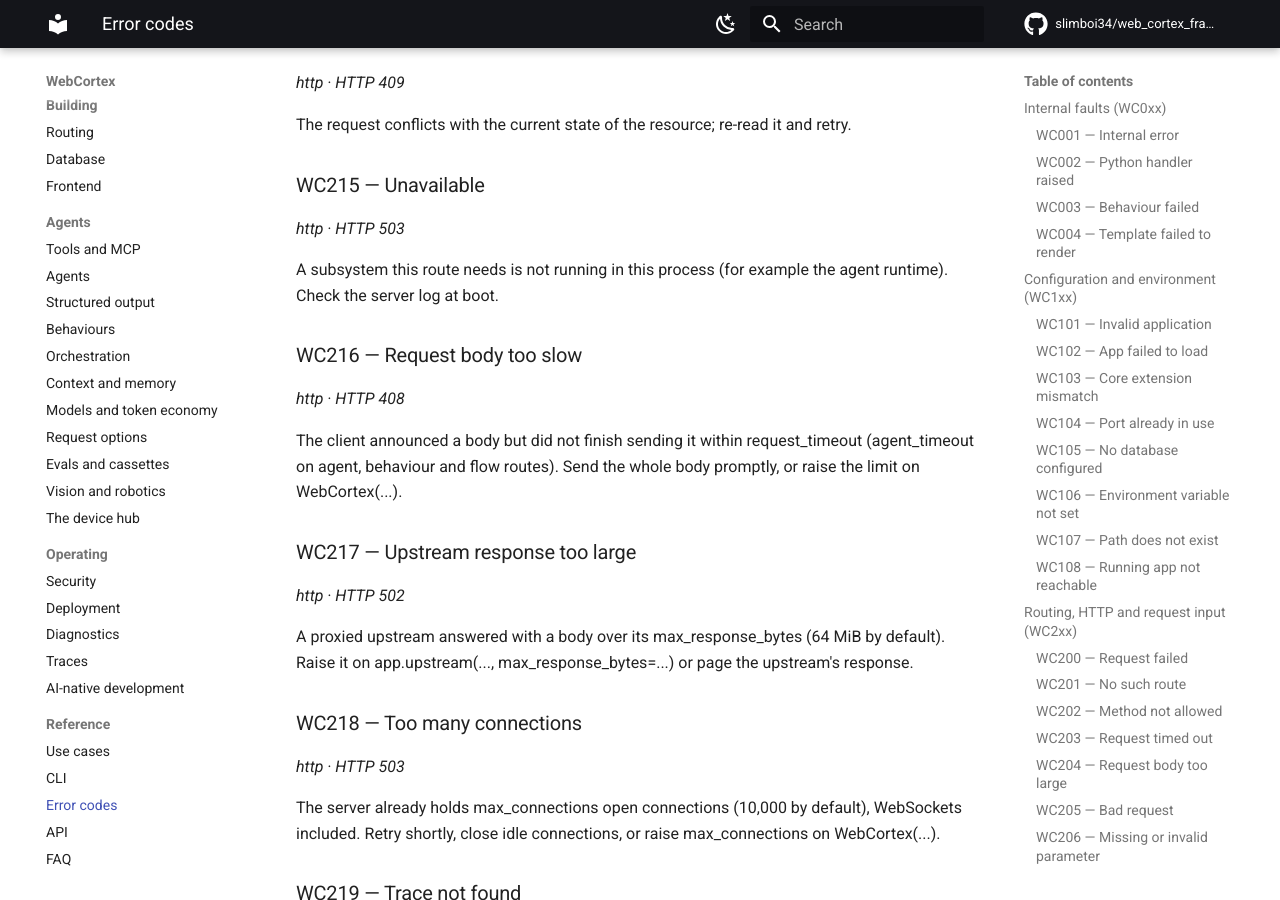
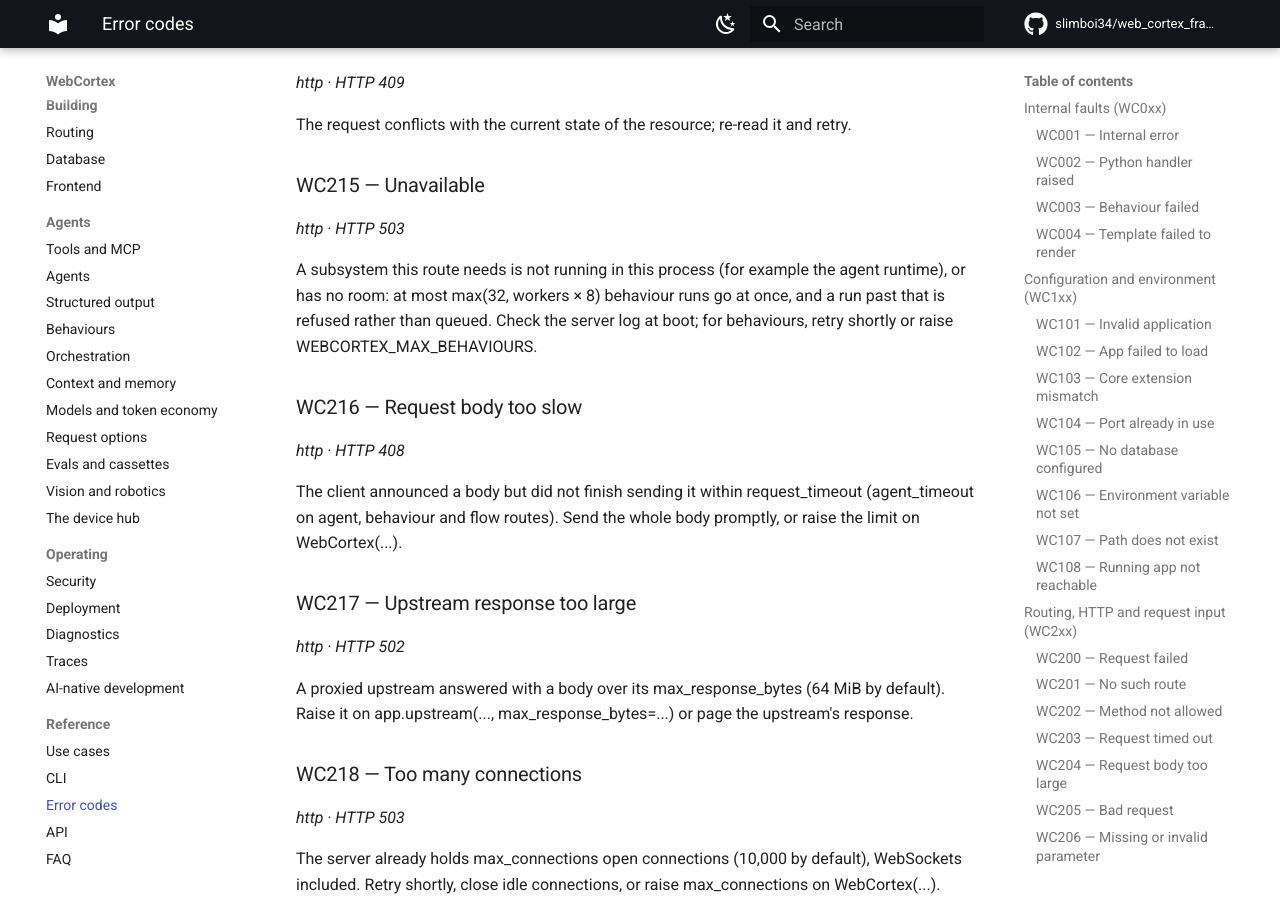
Before and after one commit to slimboi34/web_cortex_framework, an MkDocs documentation site: the page built from docs/error-codes.md, in a window 1280 px wide and 900 px high, scrolled down 4974 px. Built offline with MkDocs 1.6.1 and Material for MkDocs 9.7.7, drawn with Linux system fonts in a browser that asks for light colours; comment, search, counter and statistics services are not loaded.

Commit message:
WC215 hint covers a full behaviour pool; AGENTS.md states one public_routes rule
The behaviour pool now refuses runs past max(32, workers x 8) with WC215,
whose catalogue hint only spoke of a subsystem that is not running. The
hint (and docs/error-codes.md) now names the pool limit and
WEBCORTEX_MAX_BEHAVIOURS. AGENTS.md said a route is public when auth is
off; it now states the rule the core and security_report() share.

Co-Authored-By: Claude Opus 5.5 <noreply@anthropic.com>

```diff
--- a/docs/error-codes.md
+++ b/docs/error-codes.md
@@ -184,7 +184,7 @@ The request conflicts with the current state of the resource; re-read it and ret
 
 *http · HTTP 503*
 
-A subsystem this route needs is not running in this process (for example the agent runtime). Check the server log at boot.
+A subsystem this route needs is not running in this process (for example the agent runtime), or has no room: at most max(32, workers × 8) behaviour runs go at once, and a run past that is refused rather than queued. Check the server log at boot; for behaviours, retry shortly or raise WEBCORTEX_MAX_BEHAVIOURS.
 
 ### WC216 — Request body too slow {#wc216}
 
```
Also changed, not shown: AGENTS.md (+5 -4 lines), 1 other file.
